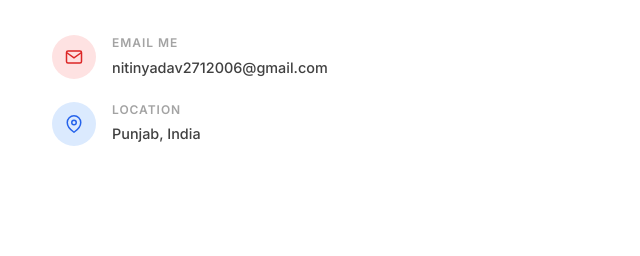
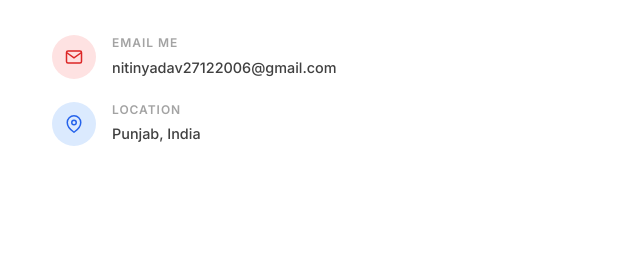
Before and after one commit to NITIN-YADAV65/portfolio, a plain HTML site: page index.html in a window 1280 px wide. Shown: the part 3125-3381 px from the top of the page, 0-640 px from the left. Drawn offline with nearby package versions, Linux system fonts and the light colour scheme; a web font is replaced by a local one.

Commit message:
Update email address in contact section

```diff
--- a/index.html
+++ b/index.html
@@ -219,7 +219,7 @@
                         </div>
                         <div>
                             <span class="contact-label">Email me</span>
-                            <a href="mailto:nitinyadav2712006@gmail.com" class="contact-value">nitinyadav2712006@gmail.com</a>
+                            <a href="mailto:nitinyadav2712006@gmail.com" class="contact-value">nitinyadav27122006@gmail.com</a>
                         </div>
                     </div>
                     <div class="contact-info-item">
```
